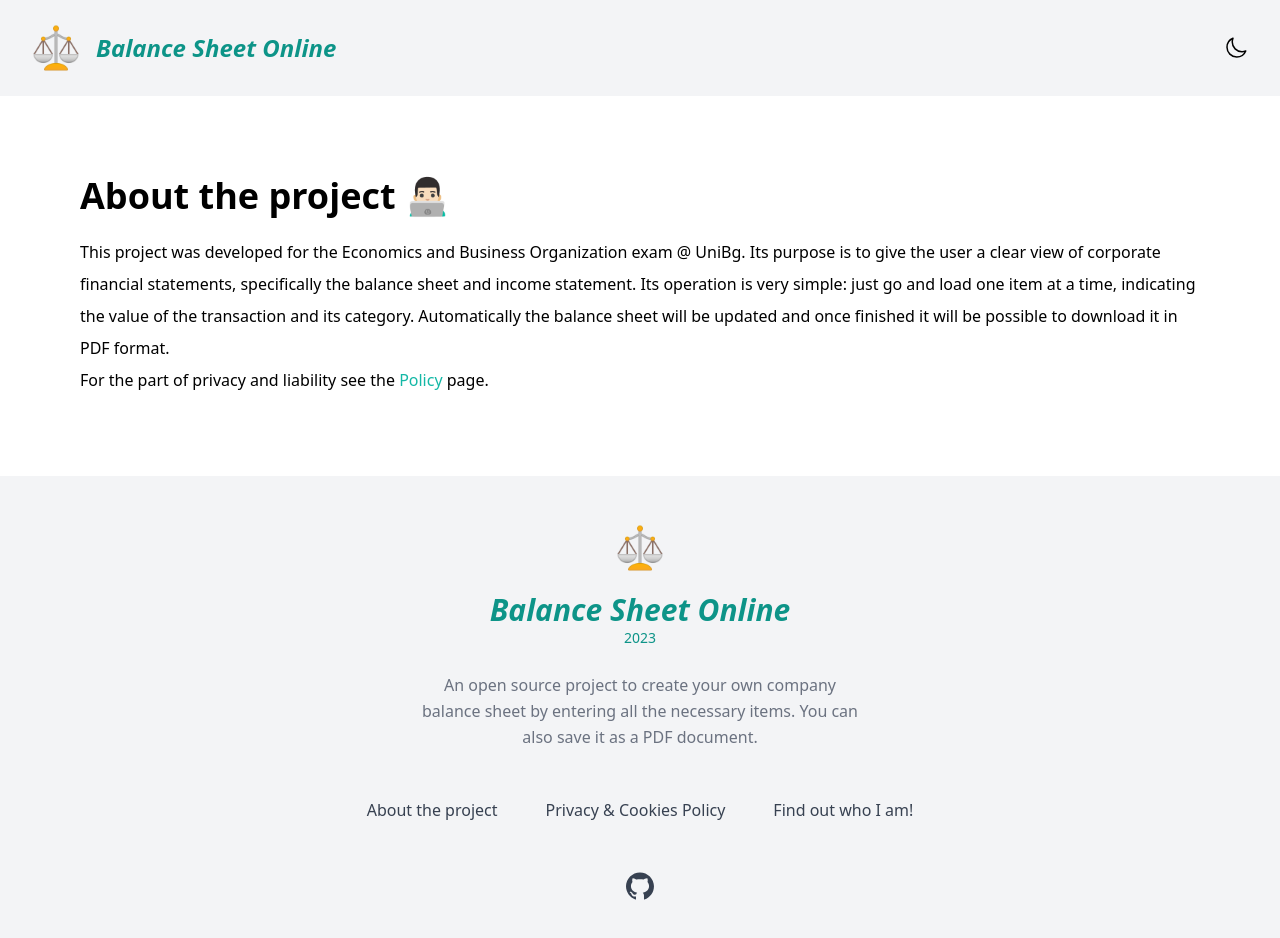
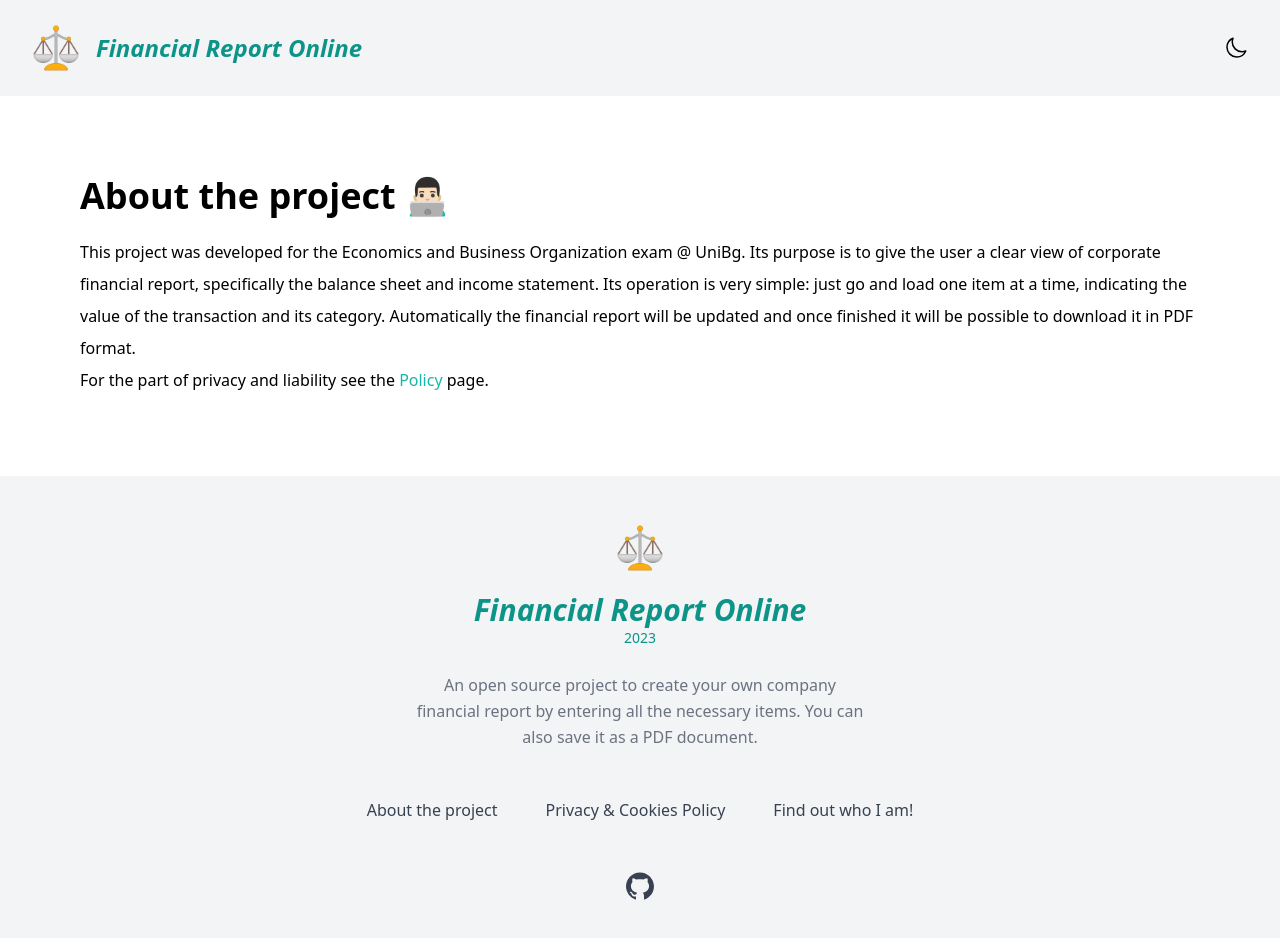
Before and after one commit to zanottipaolo/EOA-Project, an Astro site: page /about in a window 1280 px wide. Built offline with nearby package versions, Linux system fonts and the light colour scheme; Astro itself is replaced by a stand-in of ours.

Commit message:
💬 Move from BSO to FRO name

```diff
--- a/src/layouts/Footer.astro
+++ b/src/layouts/Footer.astro
@@ -12,7 +12,7 @@ const currentYear = new Date().getFullYear()
     >
       <img src='/favicon.ico' alt='Logo EOA project' class='h-12' />
       <p class='font-bold text-3xl italic mt-5 text-center'>
-        Balance Sheet Online
+        Financial Report Online
       </p>
       <p class='text-sm'>{currentYear}</p>
     </a>
@@ -21,7 +21,7 @@ const currentYear = new Date().getFullYear()
       class='mx-auto mt-6 max-w-md text-center leading-relaxed text-gray-500 dark:text-white'
       '
     >
-      An open source project to create your own company balance sheet by
+      An open source project to create your own company financial report by
       entering all the necessary items. You can also save it as a PDF document.
     </p>
 
--- a/src/layouts/Header.astro
+++ b/src/layouts/Header.astro
@@ -9,14 +9,17 @@ import ToggleDarkMode from "../components/ToggleDarkMode"
     aria-label='Menu'
   >
     <div class='flex lg:flex-1'>
-      <a href='/' class='-m-1.5 p-1.5 flex items-center gap-x-4 text-teal-600 dark:text-teal-400'>
+      <a
+        href='/'
+        class='-m-1.5 p-1.5 flex items-center gap-x-4 text-teal-600 dark:text-teal-400'
+      >
         <img
           src='/favicon.ico'
           alt='Logo Balance Sheet Online'
           width={48}
           height={48}
         />
-        <p class='font-bold text-2xl italic'>Balance Sheet Online</p>
+        <p class='font-bold text-2xl italic'>Financial Report Online</p>
       </a>
     </div>
 
--- a/src/pages/about.astro
+++ b/src/pages/about.astro
@@ -2,17 +2,17 @@
 import Layout from "../layouts/Layout.astro"
 ---
 
-<Layout title='About the project - BSO'>
+<Layout title='About the project - FRO'>
   <main class='bg-white dark:bg-gray-700 dark:text-white p-6 md:p-20'>
     <h1 class='font-bold text-4xl'>About the project 👨🏻‍💻</h1>
 
     <p class='leading-8 mt-5'>
       This project was developed for the Economics and Business Organization
       exam @ UniBg. Its purpose is to give the user a clear view of corporate
-      financial statements, specifically the balance sheet and income statement.
+      financial report, specifically the balance sheet and income statement.
       Its operation is very simple: just go and load one item at a time,
       indicating the value of the transaction and its category. Automatically
-      the balance sheet will be updated and once finished it will be possible to
+      the financial report will be updated and once finished it will be possible to
       download it in PDF format. <br />
       For the part of privacy and liability see the <a
         href='/policy'
--- a/src/pages/index.astro
+++ b/src/pages/index.astro
@@ -3,7 +3,7 @@ import Layout from "../layouts/Layout.astro"
 import Dashboard from "../components/Dashboard"
 ---
 
-<Layout title='Balance Sheet Online'>
+<Layout title='Financial Report Online'>
   <main class='bg-white dark:bg-gray-700 dark:text-white'>
     <Dashboard client:only='react'/>
   </main>
--- a/src/pages/policy.astro
+++ b/src/pages/policy.astro
@@ -2,7 +2,7 @@
 import Layout from "../layouts/Layout.astro"
 ---
 
-<Layout title='Privacy & Cookie Policy - BSO'>
+<Layout title='Privacy & Cookie Policy - FRO'>
   <main class='bg-white dark:bg-gray-700 dark:text-white p-6 md:p-20'>
     <h1 class='font-bold text-4xl'>Privacy & Cookie Policy 🕵🏻</h1>
     <p class='leading-8 mt-5'>
```
